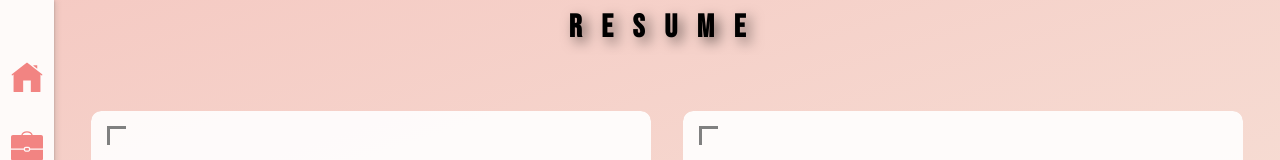
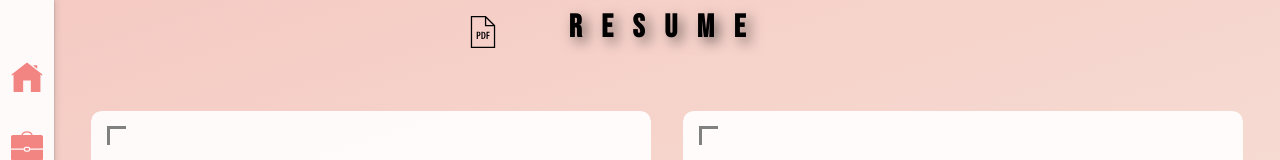
Before and after one commit to 1stofhername/portfolio-webstie, a React (Create React App) app: page /resume in a window 1280 px wide. Shown: the top 160 px of the page. Built offline with nearby package versions, Linux system fonts and the light colour scheme.

Commit message:
Adds pdf link to ExperienceContainer

```diff
--- a/src/components/ExperienceContainer.js
+++ b/src/components/ExperienceContainer.js
@@ -1,6 +1,8 @@
 import { motion } from "framer-motion";
+import pdf from '../assets/icons/pdf.svg';
 import { roles } from '../data/job-data';
 import ExperienceCard from './ExperienceCard';
+
 
 
 
@@ -16,6 +18,9 @@ export default function Resume () {
             exit={{ y: window.innerHeight, transition: { duration: 1.0 } }}
         >
             <div className="resume-header">
+                <a  className="pdf-link" href="https://docs.google.com/document/d/e/2PACX-1vSmFVP7YUqOnSlZB5zsdrn-DfWZQfloFNxXxVII51sfRL8gxvlfNaGZXq4nELZ7IBli78j_QsVOV4cP/pub" target="_blank" rel="noreferrer">
+                    <img className="pdf-icon" src={pdf} />
+                </a>
                 <h1 id="resume-title" className="sub-title-black">
                     Resume
                 </h1>
--- a/src/css/index.css
+++ b/src/css/index.css
@@ -218,6 +218,18 @@ code {
   justify-content: center;
   margin-left:auto;
   margin-right:auto;
+}
+
+.pdf-link {
+  height: fit-content;
+  width:fit-content;
+  margin-top:1rem;
+  position:absolute;
+  margin-right: 23rem;
+}
+
+.pdf-icon {
+  height: 2rem;
 }
 
 .experience-card {
```
Also changed, not shown: src/assets/icons/pdf.svg (added).
